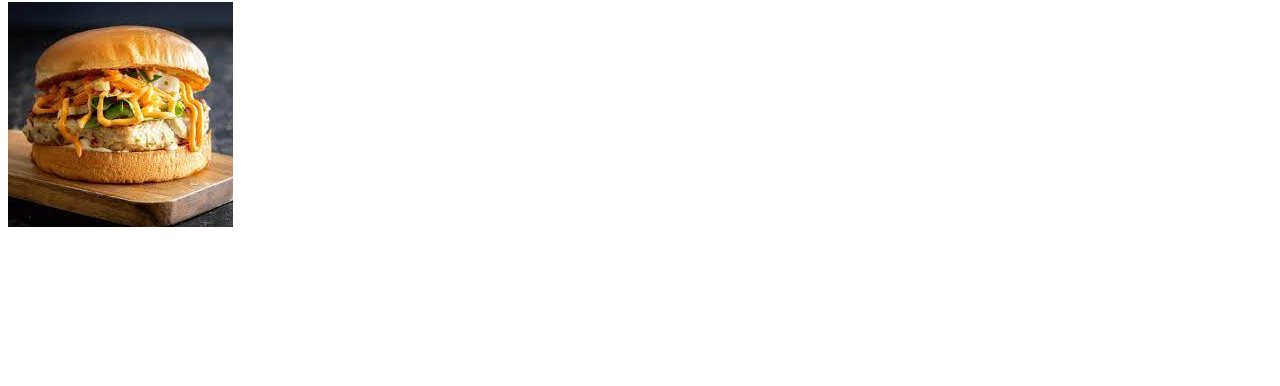
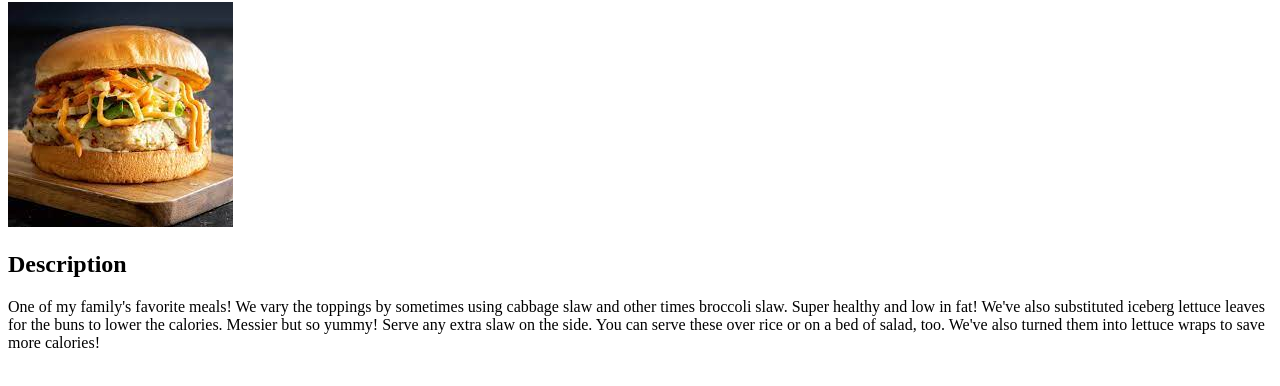
Before and after one commit to Ventuscoder/odin-recipes, a plain HTML site: page recipes/burger.html in a window 1280 px wide. Shown: the part 78-464 px from the top of the page. Drawn offline with Linux system fonts and the light colour scheme.

Commit message:
Add description in burger.html

```diff
--- a/recipes/burger.html
+++ b/recipes/burger.html
@@ -7,5 +7,7 @@
     <body>
         <h1>Thai Chicken Slaw Burger</h1>
         <img src="images/burger.jpg">
+        <h2>Description</h2>
+        <p>One of my family's favorite meals! We vary the toppings by sometimes using cabbage slaw and other times broccoli slaw. Super healthy and low in fat! We've also substituted iceberg lettuce leaves for the buns to lower the calories. Messier but so yummy! Serve any extra slaw on the side. You can serve these over rice or on a bed of salad, too. We've also turned them into lettuce wraps to save more calories!</p>
     </body>
 </html>
```
